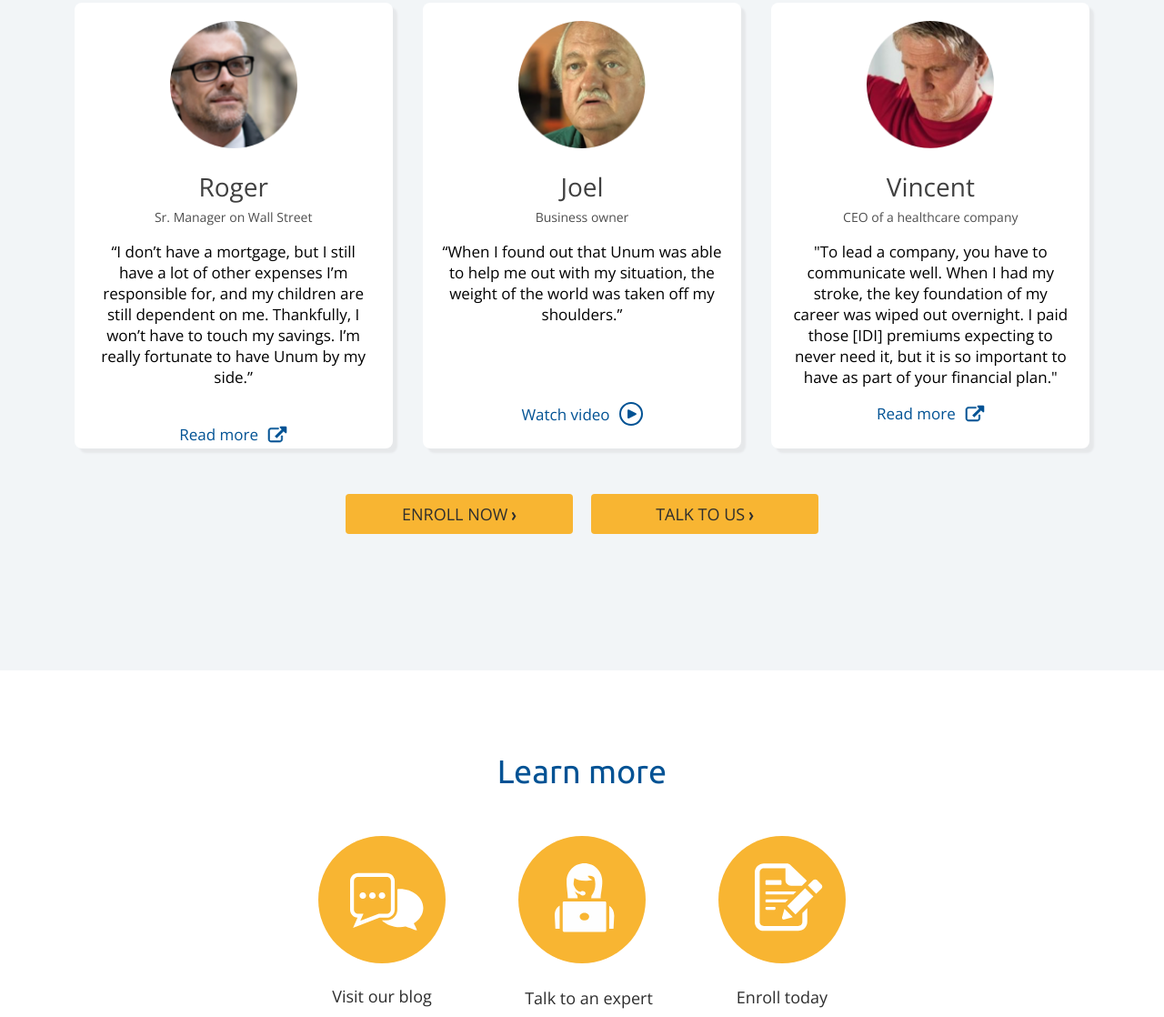
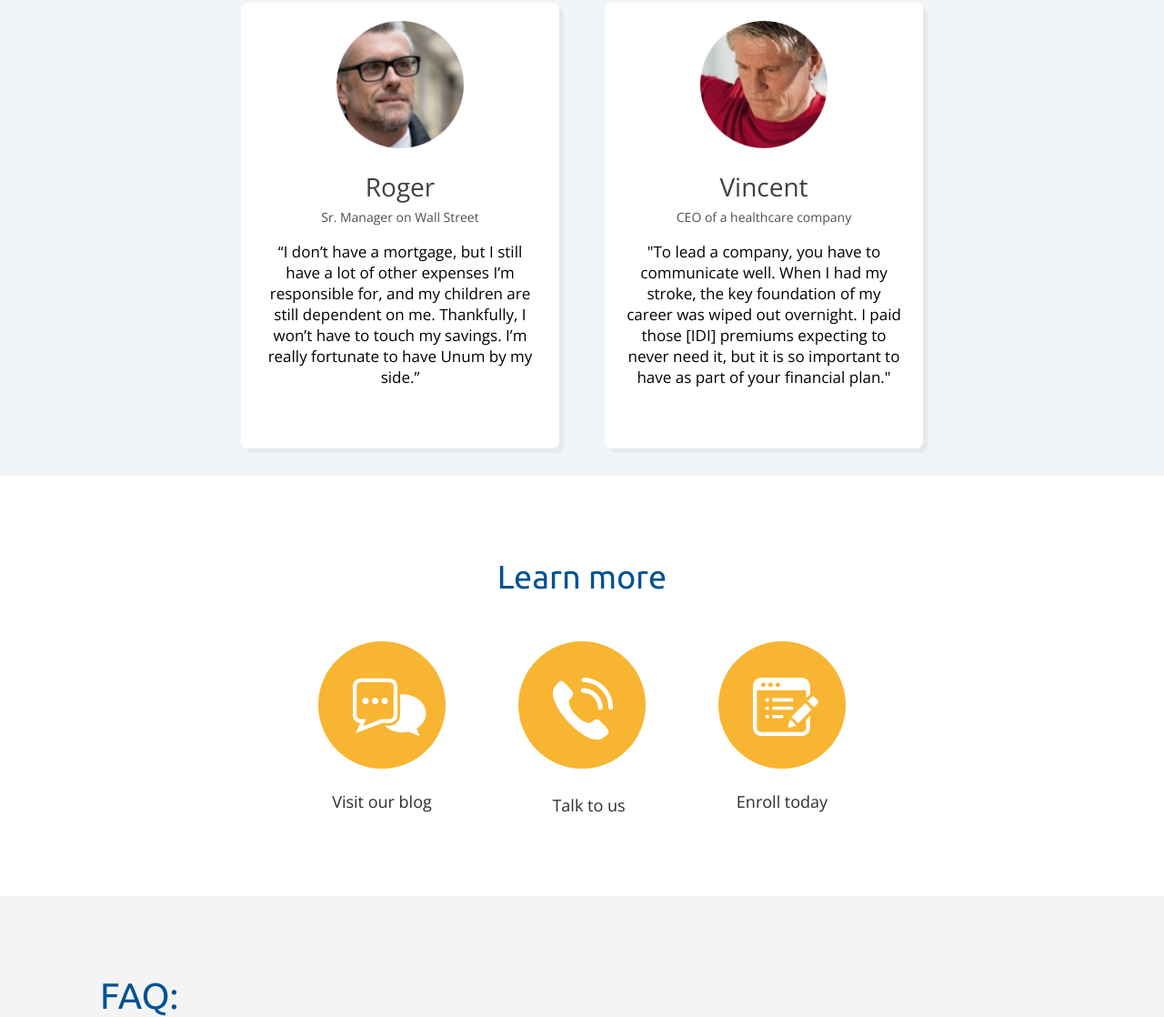
Before and after one commit to unumux/get-idi-lifestyle, a website: page index.html in a window 1280 px wide. Shown: the part 2202-3320 px from the top of the page at 91% size. Drawn offline with nearby package versions, Linux system fonts and the light colour scheme; a script that the page names is missing.

Commit message:
updates testimonial section

```diff
--- a/index.html
+++ b/index.html
@@ -69,35 +69,13 @@
 					<h2 class="testimonial__name">Roger</h2>
 					<h3 class="testimonial__description">Sr. Manager on Wall Street</h3>
 					<p class="testimonial__caption">“I don’t have a mortgage, but I still have a lot of other expenses I’m responsible for, and my children are still dependent on me. Thankfully, I won’t have to touch my savings. I’m really fortunate to have Unum by my side.”</p>
-					<a href="#" class="testimonial__actions--read">
-						<p class="testimonial__action">Read more</p>
-						<img src="images/external-link.svg">
-					</a>
-				</div>
-				<div class="testimonial">
-					<img src="images/card-image-2.png" class="testimonial__image">
-					<h2 class="testimonial__name">Joel</h2>
-					<h3 class="testimonial__description">Business owner</h3>
-					<p class="testimonial__caption">“When I found out that Unum was able to help me out with my situation, the weight of the world was taken off my shoulders.”</p>
-					<a href="#" class="testimonial__actions--video">
-						<p class="testimonial__action">Watch video</p>
-						<img src="images/video-icon.svg">
-					</a>
 				</div>
 				<div class="testimonial">
 					<img src="images/card-image-3.png" class="testimonial__image">
 					<h2 class="testimonial__name">Vincent</h2>
 					<h3 class="testimonial__description">CEO of a healthcare company</h3>
 					<p class="testimonial__caption">"To lead a company, you have to communicate well. When I had my stroke, the key foundation of my career was wiped out overnight. I paid those [IDI] premiums expecting to never need it, but it is so important to have as part of your financial plan."</p>
-					<a href="#" class="testimonial__actions">
-						<p class="testimonial__action">Read more</p>
-						<img src="images/external-link.svg">
-					</a>
 				</div>
-			</div>
-			<div class="testimonial__buttons">
-				<a class="button--space" href="#">ENROLL NOW <img src="images/btn-arrow-black.svg"></a>
-				<a class="button" href="#">TALK TO US <img src="images/btn-arrow-black.svg"></a>
 			</div>
 		</section>
 		<section class="learn">
@@ -116,17 +94,17 @@
 				<a href="#" class="learn__link">
 					<div class="learn__option">
 						<div class="learn__option--a">
-							<img src="images/icon-expert.svg" class="learn__image">
+							<img src="images/icon-talk-to-us.svg" class="learn__image--blog">
 						</div>
 						<div class="learn__option--b">
-							<p class="learn__option--expert">Talk to an expert</p>
+							<p class="learn__option--expert">Talk to us</p>
 						</div>
 					</div>
 				</a>
 				<a href="#" class="learn__link">
 					<div class="learn__option">
 						<div class="learn__option--a">
-							<img src="images/icon.svg" class="learn__image">
+							<img src="images/icon-enrollment.svg" class="learn__image--blog">
 						</div>
 						<div class="learn__option--b">
 							<p class="learn__option--description">Enroll today</p>
--- a/styles/learn/_image.scss
+++ b/styles/learn/_image.scss
@@ -11,7 +11,7 @@
 
     &--blog {
         @include base;
-        margin-left: 3.5rem;
+        margin-left: 3.75rem;
         padding-top: 4rem;
     }
 }
--- a/styles/testimonials/_content.scss
+++ b/styles/testimonials/_content.scss
@@ -9,7 +9,7 @@
     @media all and (min-width: 992px) {
         flex-direction: row;
         margin: 0 auto;
-        max-width: 1150px;
+        max-width: 800px;
         padding-top: 5rem;
     }
 }
```
Also changed, not shown: images/icon-enrollment.svg (added), images/icon-talk-to-us.svg (added), styles/site.min.css, 1 other file.
